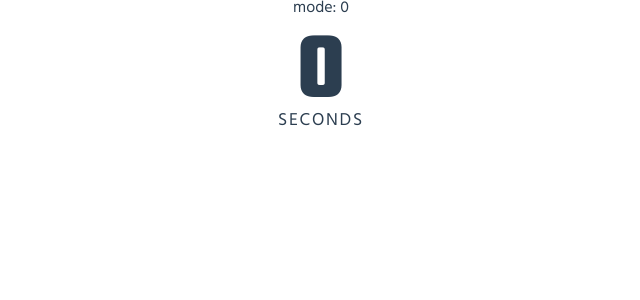
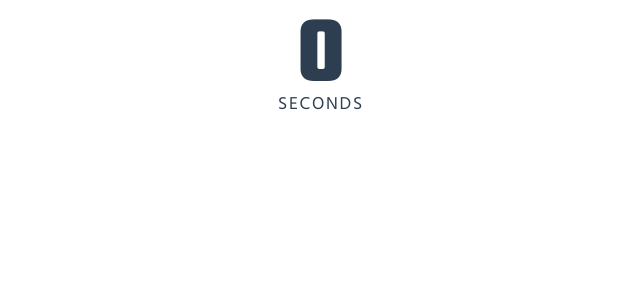
Before and after one commit to mabarbeau/countdown-timer, a Vue app: page /#/timer/1 in a window 1280 px wide. Shown: the top 300 px of the page, without its empty margins (319-959 px from the left). Built offline with nearby package versions, Linux system fonts and the light colour scheme.

Commit message:
Remove mode

```diff
--- a/src/views/Timer.vue
+++ b/src/views/Timer.vue
@@ -79,7 +79,6 @@ export default defineComponent({
 
 <template>
   <div class="timer">
-    mode: {{ mode }}
     <h1 v-if="$route?.query?.title">
       {{ $route.query.title }}
     </h1>
```
Also changed, not shown: 1 other file (tests, documents, lock files or other folders).
